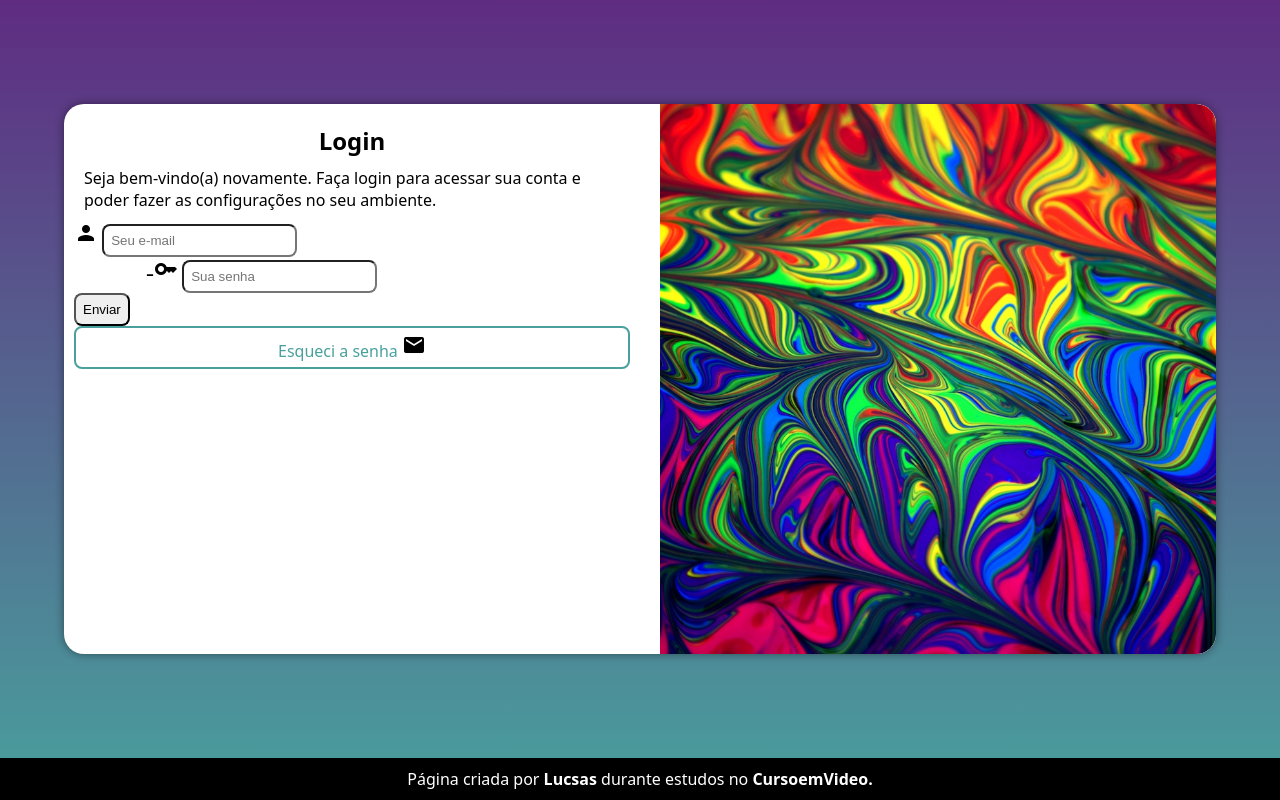
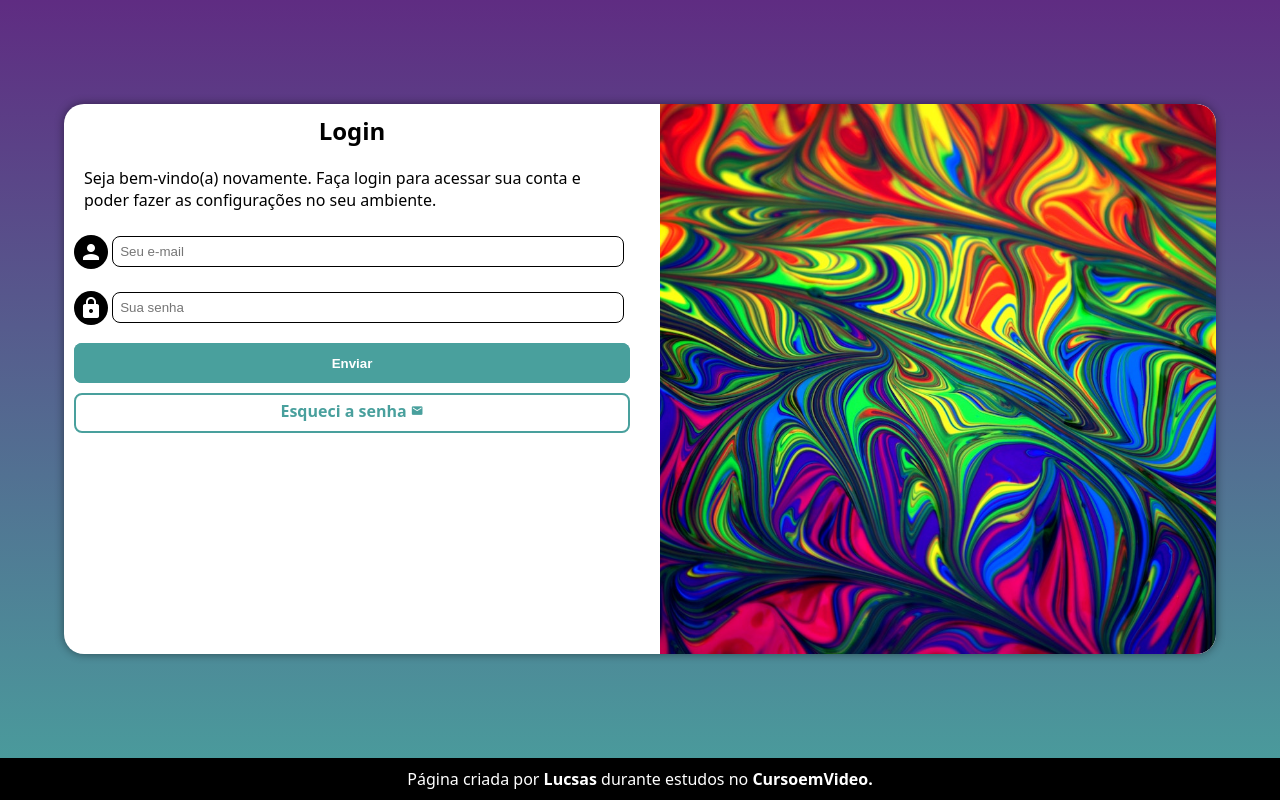
Before and after one commit to LucsasL/Projeto-Login, a plain HTML site: page index.html in a window 1280 px wide. Drawn offline with Linux system fonts and the light colour scheme.

Commit message:
Finalizando projeto de login

```diff
--- a/Estilos/media-query.css
+++ b/Estilos/media-query.css
@@ -6,7 +6,7 @@
     }
 
     section#login {
-        width: 90vw;
+        width: 80vw;
     }
 
     section#login > div#imagem {
@@ -21,6 +21,10 @@
     section#login > div#form {
         float: right;
         width: 65%;
+    }
+
+    div#form > p {
+        font-size: 1em;
     }
 }
 
@@ -39,6 +43,10 @@
         height: 100%;
     }
 
+    div#form > p {
+        font-size: 1em;
+    }
+
     section#login > div#imagem {
         float: right;
         width: 50%;
--- a/Estilos/style.css
+++ b/Estilos/style.css
@@ -46,6 +46,7 @@ section#login {
     left: 50%;
     transform: translate(-50%, -50%);
     overflow: hidden;
+    transition: width .5s, height .5s;
 }
 
 section#login > div#form {
@@ -55,11 +56,12 @@ section#login > div#form {
 
 div#form > h1 {
     text-align: center;
-    padding-top: 10px;
+    padding-bottom: 10px;
 }
 
 div#form > p {
     padding: 10px;
+    font-size: 0.8em;
 }
 
 input {
@@ -77,46 +79,81 @@ section#login > div#imagem {
     margin-bottom: 0px;
 }
 
-div > label {
+label {
     display: none;
 }
-div#campos > span {
-    width: 20%;
+
+form > div.campos {
+    margin: 5px 0px;
 }
 
-div#campos > input {
-    width: 80%;
+div.campos > input {
+    width: calc(100% - 44px);
+    height: 100%;
+    margin: 10px 0px;
+
+    border: 1px solid black;
 }
 
-form > div#botao > input[submit] {
+div.campos > span {
+    background-color: black;
+    color: white;
+    padding: 5px;
+    border-radius: 50%;
+
+    transform: translateY(8px);
+}
+
+div#botao {
+    background-color: var(--cor0);
+    border: 0px;
+    border-radius: 8px;
+
+    margin: 10px 0px;
+    text-align: center;
+    font-weight: bold;
+}
+
+input[type=submit] {
     background-color: var(--cor0);
     color: white;
 
     width: 100%;
-    margin: 10px 0px;
+    height: 40px;
 
+    font-weight: bold;
+
+    border: none;
     border-radius: 8px;
-
     cursor: pointer;
 }
 
-div#botao > input[text] {
-    border: 0px;
+input[type=submit]:hover {
+    background-color: #2d6462;
 }
 
-form div#senha {
+a#senha {
     display: block;
+    color: var(--cor0);
+
+    width: 100%;
+    height: 40px;
     padding: 5px;
 
+    text-decoration: none;
+    font-weight: bold;
     text-align: center;
 
     border: 2px solid var(--cor0);
     border-radius: 8px;
 }
 
-div#senha a {
-    color: var(--cor0);
-    text-decoration: none;
+a#senha > span {
+    font-size: 0.8em;
+}
+
+a#senha:hover {
+    text-decoration: underline;
 }
 
 footer {
--- a/index.html
+++ b/index.html
@@ -33,13 +33,13 @@
 
                         <div class="campos">
                             <span class="material-icons">person</span>
-                            <input type="text" name="nome" id="inome" required placeholder="Seu e-mail">
-                            <label for="inome">Username: </label>
+                            <input type="email" name="email" id="iemail" required placeholder="Seu e-mail" maxlength="30">
+                            <label for="inome">Login: </label>
                         </div>
 
                         <div class="campos">
-                            <span class="material-icons">vpn-key</span>
-                            <input type="password" name="senha" id="isenha" required placeholder="Sua senha">
+                            <span class="material-icons">lock</span>
+                            <input type="password" name="senha" id="isenha" required placeholder="Sua senha" minlength="8" maxlength="20">
                             <label for="isenha">Senha: </label>
                         </div>
 
@@ -47,10 +47,7 @@
                             <input type="submit" value="Enviar">
                         </div>
 
-                        <div id="senha">
-                            <a href="#">Esqueci a senha</a>
-                            <span class="material-icons">email</span>
-                        </div>
+                        <a href="#" id="senha">Esqueci a senha <span class="material-icons">email</span></a>
                 </form>
             </div>
         </section>
```
